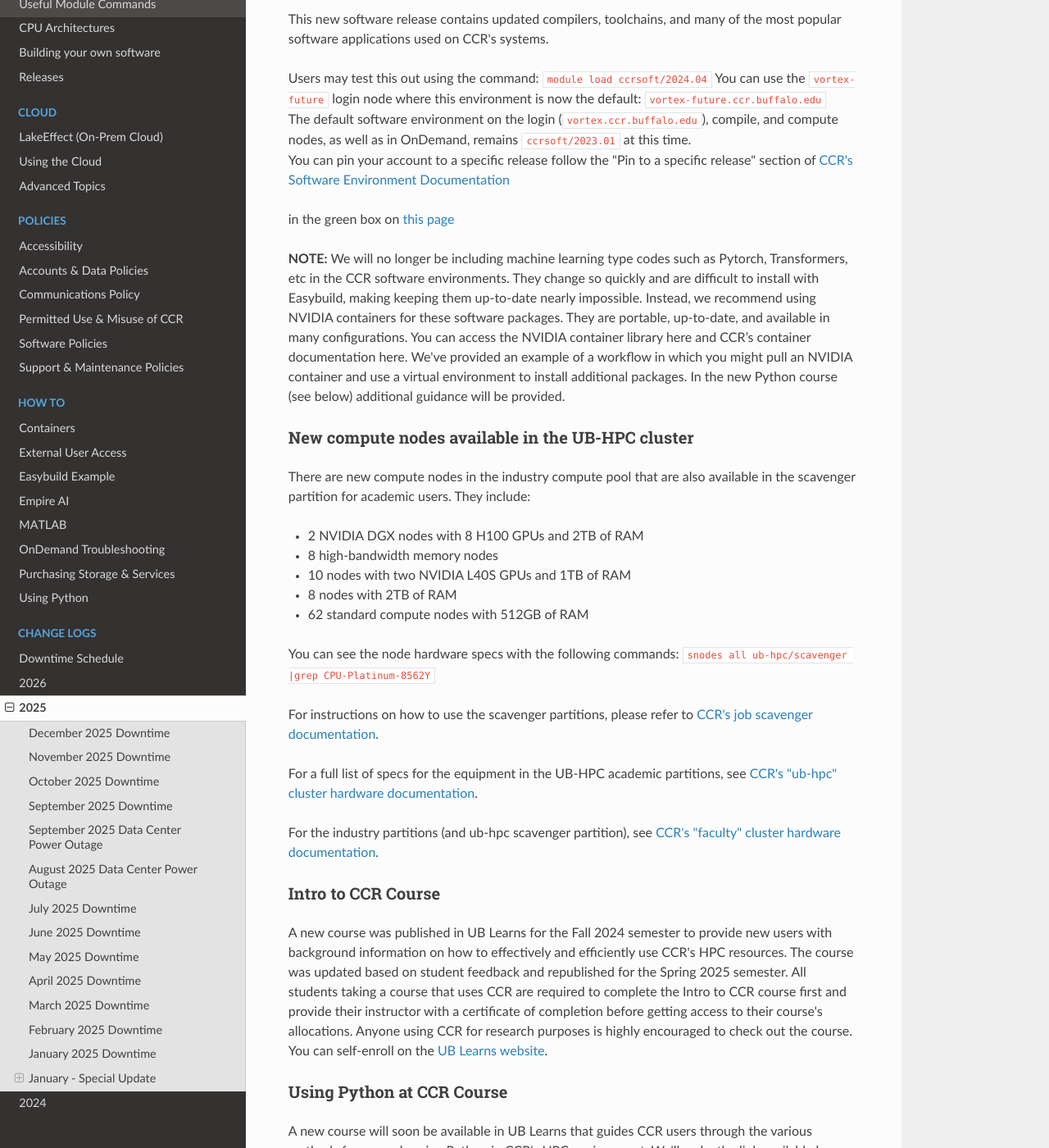
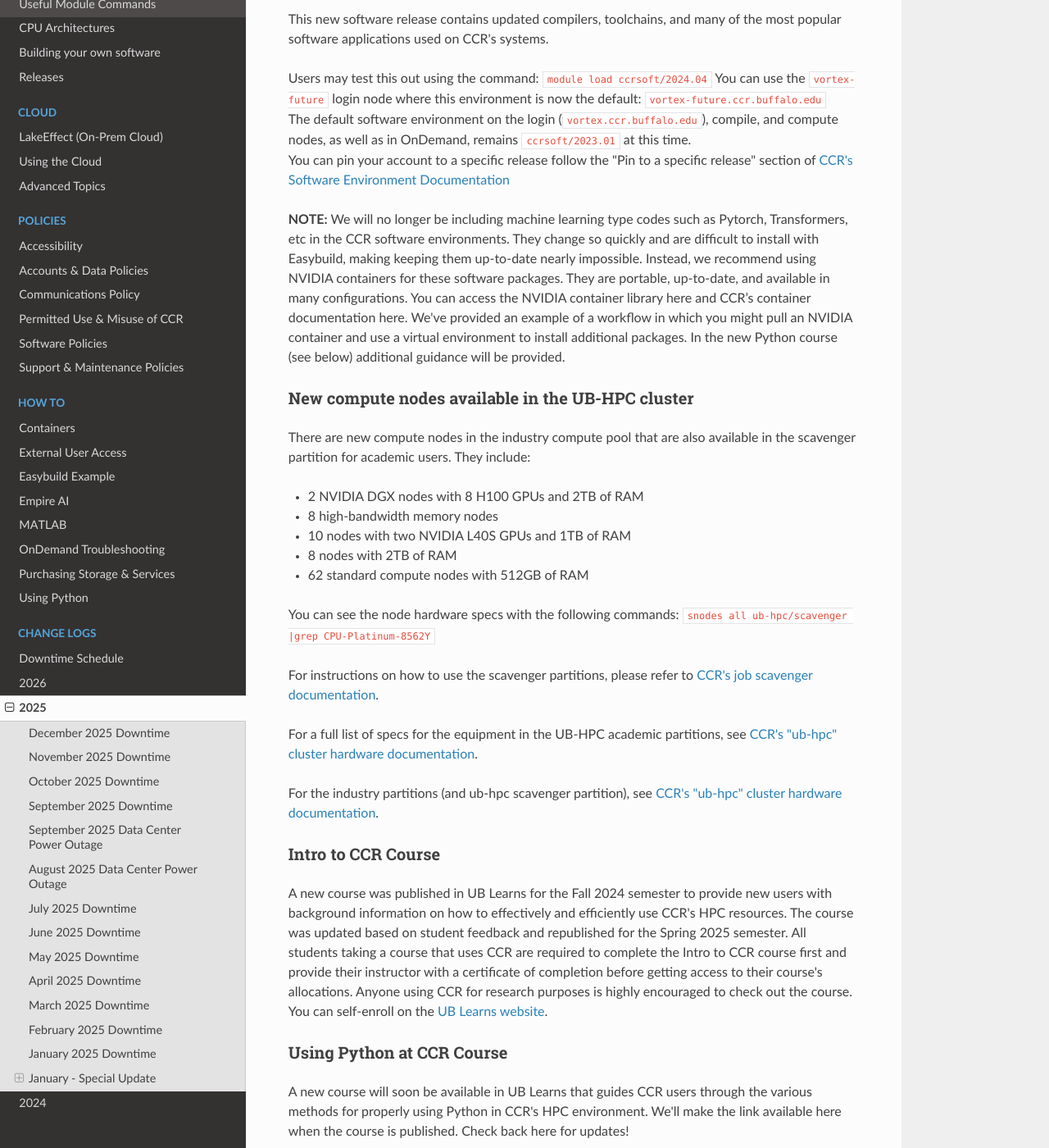
Before and after one commit to ubccr/ccrdocs, an MkDocs documentation site: the page built from pages/changelogs/2025.md, in a window 1280 px wide and 1400 px high, scrolled down 7810 px. Shown: the whole window at 82% size. Built offline with MkDocs 1.6.1, drawn with Linux system fonts in a browser that asks for light colours; nearby versions of some CDN libraries; some of the changed text lies outside the part shown.

Commit message:
Apply suggestions from code review
Co-authored-by: Dori Sajdak <djm29@buffalo.edu>

```diff
--- a/pages/changelogs/2025.md
+++ b/pages/changelogs/2025.md
@@ -304,7 +304,6 @@ You can use the `vortex-future` login node where this environment is now the def
 The default software environment on the login (`vortex.ccr.buffalo.edu`), compile, and compute nodes, as well as in OnDemand, remains `ccrsoft/2023.01` at this time.
 You can pin your account to a specific release follow the "Pin to a specific release" section of [CCR's Software Environment Documentation](../software/releases.md)
 
-in the green box on [this page](https://docs.ccr.buffalo.edu/en/latest/software/releases/)
 
 
 **NOTE:** We will no longer be including machine learning type codes such as Pytorch, Transformers, etc in the CCR software environments.  They change so quickly and are difficult to install with Easybuild, making keeping them up-to-date nearly impossible.  Instead, we recommend using NVIDIA containers for these software packages.  They are portable, up-to-date, and available in many configurations.  You can access the NVIDIA container library here and CCR’s container documentation here.  We've provided an example of a workflow in which you might pull an NVIDIA container and use a virtual environment to install additional packages.  In the new Python course (see below) additional guidance will be provided.
@@ -325,7 +324,7 @@ For instructions on how to use the scavenger partitions, please refer to [CCR's
 
 For a full list of specs for the equipment in the UB-HPC academic partitions, see [CCR's "ub-hpc" cluster hardware documentation](https://www.buffalo.edu/ccr/support/research_facilities/ub-hpc/academic-hardware-specs.html).
 
-For the industry partitions (and ub-hpc scavenger partition), see [CCR's "faculty" cluster hardware documentation](https://www.buffalo.edu/ccr/support/research_facilities/industry_cluster.html).
+For the industry partitions (and ub-hpc scavenger partition), see [CCR's "ub-hpc" cluster hardware documentation](https://www.buffalo.edu/ccr/support/research_facilities/industry_cluster.html).
 
 
 ### Intro to CCR Course
```
Also changed, not shown: other parts of pages/changelogs/2025.md (+1 -1 lines), pages/changelogs/downtime-schedule.md (+1 -1 lines).
